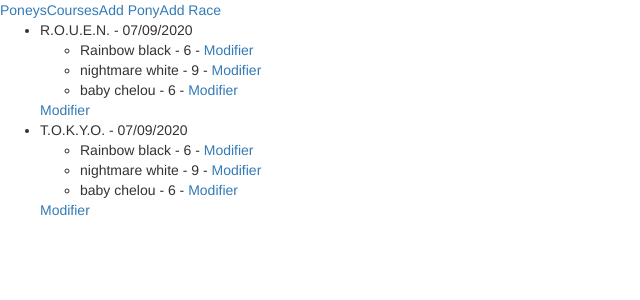
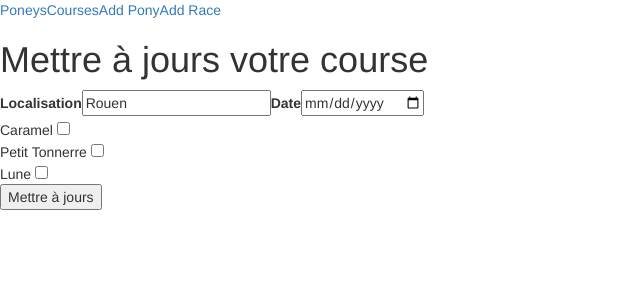
Before and after one commit to BaptisteAngot/AngularCours1, an Angular app: page /update-race/1 in a window 1280 px wide. Shown: the top 300 px of the page, without its empty margins (0-640 px from the left). Built offline with nearby package versions, Linux system fonts and the light colour scheme.

Commit message:
Update race

```diff
--- a/src/app/app.module.ts
+++ b/src/app/app.module.ts
@@ -21,7 +21,7 @@ const ROUTES: Routes = [
   { path : 'add-pony', component: PonyReactiveComponent},
   { path : 'update-pony/:id', component: PonyComponent},
   { path : 'add-race', component: RaceReactiveComponent},
-  { path : 'update-race/:id', component: RaceComponent},
+  { path : 'update-race/:id', component: RacesComponent},
 ];
 @NgModule({
   declarations: [
--- a/src/app/pony/pony.component.ts
+++ b/src/app/pony/pony.component.ts
@@ -35,7 +35,11 @@ export class PonyComponent implements OnInit {
   }
 
   onSubmit():void {
-    PONIES.push(this.newPony);
-    this.router.navigate(['/']);
+    if (this.add){
+      PONIES.push(this.newPony);
+      this.router.navigate(['/']);
+    }else {
+      console.log()
+    }
   }
 }
--- a/src/app/race-detail/race-detail.component.html
+++ b/src/app/race-detail/race-detail.component.html
@@ -4,4 +4,4 @@
     <app-pony-detail [pony]="rp"></app-pony-detail>
   </li>
 </ul>
-<a routerLink="update-race/{{race.id_race}}">Modifier </a>
+<a routerLink="/update-race/{{race.id_race}}">Modifier </a>
--- a/src/app/races/races.component.ts
+++ b/src/app/races/races.component.ts
@@ -44,13 +44,16 @@ export class RacesComponent implements OnInit {
   }
 
   onSubmit():void {
-    for (let index = 0; index< this.poniesBool.length; index++){
-      if (this.poniesBool[index]){
-        this.newRace.ponies.push(this.allPonies[index])
+    if (this.add){
+      for (let index = 0; index< this.poniesBool.length; index++){
+        if (this.poniesBool[index]){
+          this.newRace.ponies.push(this.allPonies[index])
+        }
       }
+      RACES.push(this.newRace);
+      this.router.navigate(['/races'])
+    }else {
+      console.log(this.newRace)
     }
-    RACES.push(this.newRace);
-    this.router.navigate(['/races'])
   }
-
 }
```
